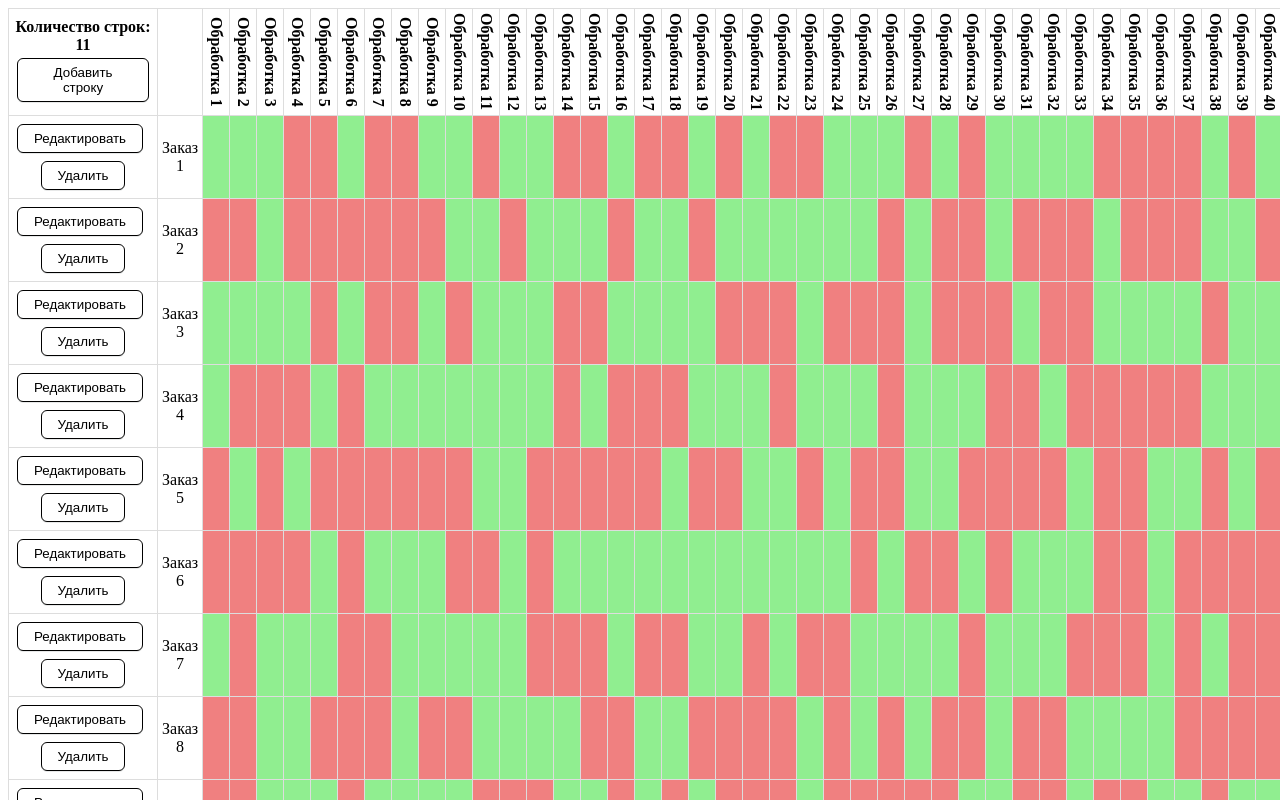
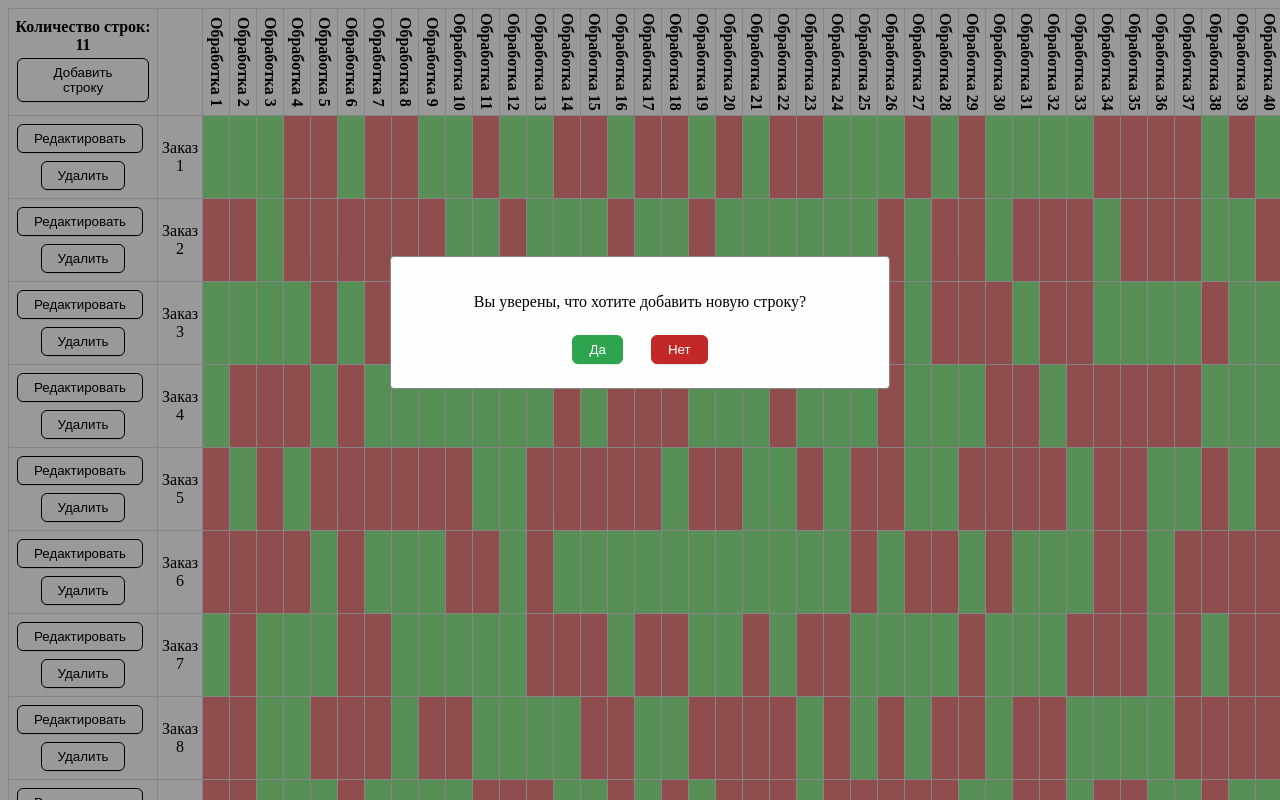
Before and after one commit to Anatoli1022/Anatoli1022.github.io-test-work-grove, a React (Vite) app: page / in a window 1280 px wide. Both pictures are taken after a click on the button "Добавить строку". Shown: the top 800 px of the page. Built offline with nearby package versions, Linux system fonts and the light colour scheme.

Commit message:
fix: fix styles

```diff
--- a/src/components/loader/Loader.tsx
+++ b/src/components/loader/Loader.tsx
@@ -1,8 +1,8 @@
-import './loader.scss';
+import styles from './loader.module.scss';
 
 const Loader = () => {
   return (
-    <div className="loader">
+    <div className={styles.loader}>
       <span>Loading...</span>
     </div>
   );
--- a/src/components/modal/Modal.tsx
+++ b/src/components/modal/Modal.tsx
@@ -1,5 +1,5 @@
 import Button from '../button/Button';
-import './modal.module.scss';
+import styles from './modal.module.scss';
 
 const Modal = ({
   operation,
@@ -23,10 +23,10 @@ const Modal = ({
     }
   };
   return (
-    <div className="modal">
-      <div className="modal-content">
-        <p className="text">{getModalMessage(operation)}</p>
-        <div className="wrapper-buttons">
+    <div className={styles.modal}>
+      <div className={styles.modalContent}>
+        <p className={styles.text}>{getModalMessage(operation)}</p>
+        <div className={styles.wrapperButtons}>
           <Button
             className="button button-confirm"
             onClick={() => confirm(operation)}
--- a/src/components/modal/modal.module.scss
+++ b/src/components/modal/modal.module.scss
@@ -9,7 +9,7 @@
   background-color: rgb(0, 0, 0);
   background-color: rgba(0, 0, 0, 0.4);
 }
-.modal-content {
+.modalContent {
   background-color: #fefefe;
   margin: 20% auto;
   padding: 20px;
@@ -22,7 +22,7 @@
   text-align: center;
 }
 
-.wrapper-buttons {
+.wrapperButtons {
   margin-top: 20px;
   display: flex;
   justify-content: center;
--- a/src/components/table/Table.tsx
+++ b/src/components/table/Table.tsx
@@ -10,7 +10,7 @@ import Row from './row/Row';
 import Modal from '../modal/Modal';
 import Button from '../button/Button';
 import Loader from '../loader/Loader';
-import './table.module.scss';
+import styles from './table.module.scss';
 
 const Table: React.FC = () => {
   const [columns, setColumns] = useState<string[]>([]);
@@ -74,12 +74,14 @@ const Table: React.FC = () => {
 
   return (
     <div>
-      <div className="wrapper">
-        <table>
+      <div className={styles.wrapper}>
+        <table className={styles.table}>
           <thead>
             <tr>
               <th>
-                <span className="text">Количество строк: {rows.length}</span>
+                <span className={styles.text}>
+                  Количество строк: {rows.length}
+                </span>
 
                 <Button
                   className="button button-standard"
@@ -92,7 +94,11 @@ const Table: React.FC = () => {
               </th>
               <th></th>
               {columns &&
-                columns.map((colum, index) => <th key={index} className='th-vertical'>{colum}</th>)}
+                columns.map((colum, index) => (
+                  <th key={index} className={styles.thVertical}>
+                    {colum}
+                  </th>
+                ))}
             </tr>
           </thead>
 
--- a/src/components/table/table.module.scss
+++ b/src/components/table/table.module.scss
@@ -1,4 +1,4 @@
-th {
+.thVertical {
   writing-mode: vertical-lr;
 }
 
@@ -9,6 +9,16 @@ th:first-child {
 .text {
   display: block;
 }
-.th-vertical {
-  writing-mode: vertical-lr;
+
+.table {
+  border-collapse: collapse;
+  margin: auto;
 }
+
+th,
+td {
+  border: 1px solid #ddd;
+  border-collapse: collapse;
+  padding: 4px;
+  text-align: center;
+}
--- a/src/styles/global.scss
+++ b/src/styles/global.scss
@@ -3,41 +3,3 @@
 *::before {
   box-sizing: border-box;
 }
-
-body {
-  font-style: normal;
-  font-optical-sizing: auto;
-}
-
-h1,
-h2,
-h3,
-h4,
-h5,
-h6,
-p,
-blockquote,
-a,
-ul {
-  padding: 0;
-  margin: 0;
-  text-decoration: none;
-  list-style: none;
-}
-
-table {
-  border-collapse: collapse;
-  margin: auto;
-}
-
-th,
-td {
-  border: 1px solid #ddd;
-  border-collapse: collapse;
-  padding: 4px;
-  text-align: center;
-}
-
-th:first-child {
-  writing-mode: horizontal-tb;
-}
```
Also changed, not shown: src/components/loader/loader.module.scss (renamed from src/components/loader/loader.scss).
